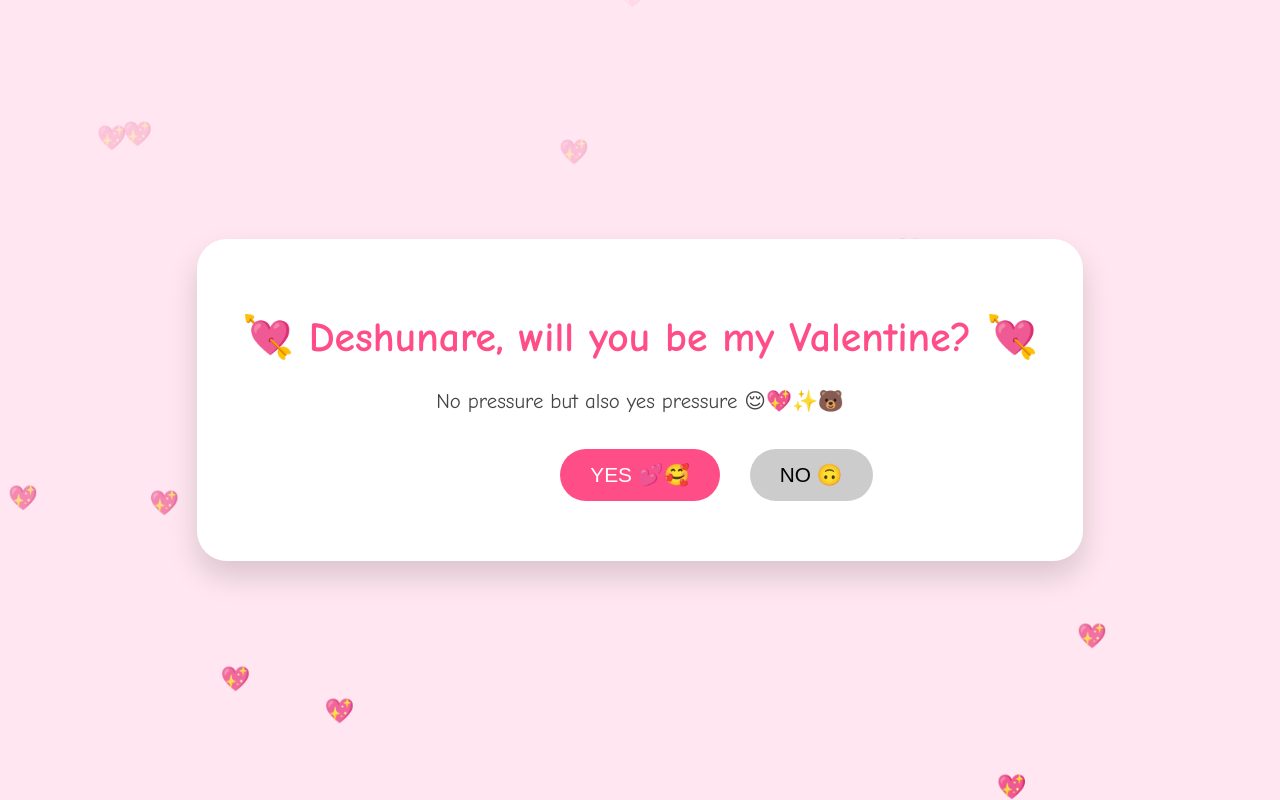
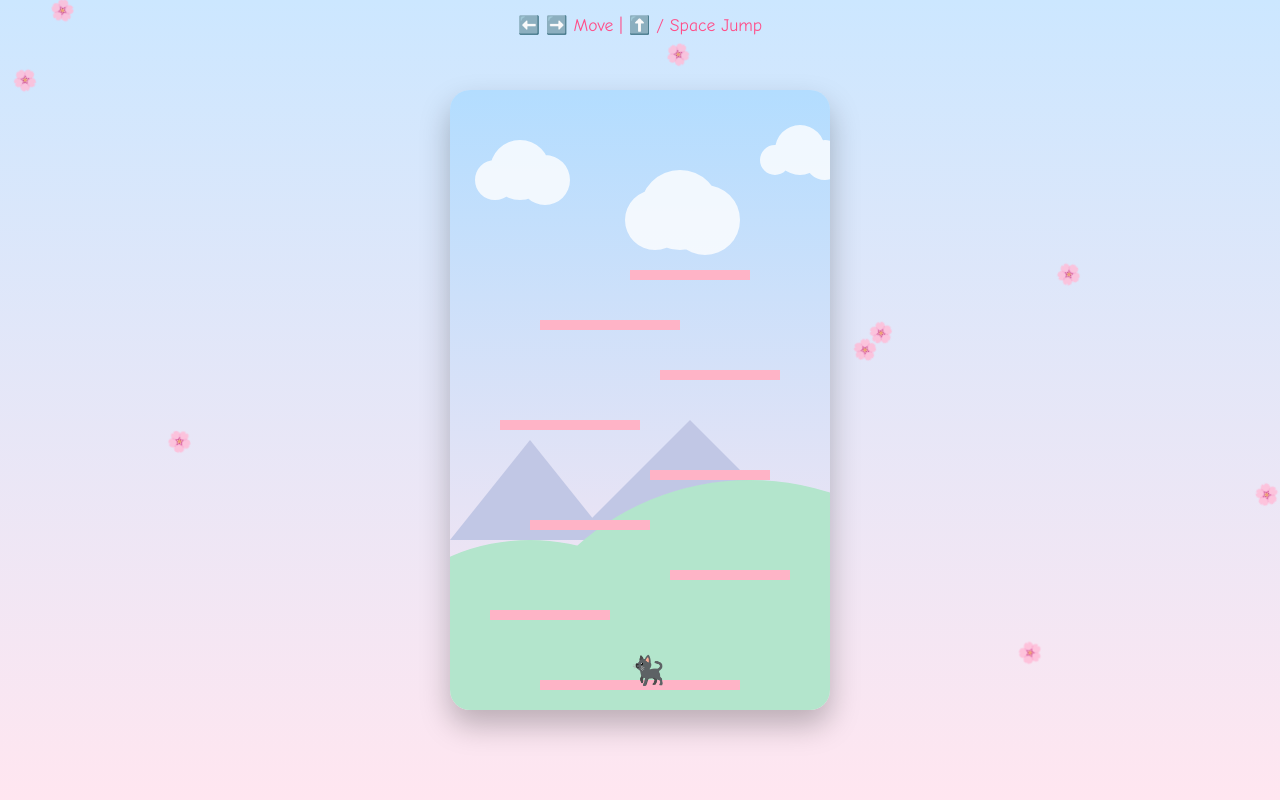
Before and after one commit to punthareeyy-ai/Will-you-be-my-valentine-Deshunare-, a plain HTML site: page index.html in a window 1280 px wide. Drawn offline with Linux system fonts and the light colour scheme.

Commit message:
Add files via upload

```diff
--- a/index.html
+++ b/index.html
@@ -1,41 +1,46 @@
 <!DOCTYPE html>
 <html lang="en">
 <head>
-  <meta charset="UTF-8">
-  <title>💘 Deshunare, Will You Be My Valentine?</title>
+  <meta charset="UTF-8" />
+  <title>🐈‍⬛ Valentine Quest</title>
 
   <style>
     body {
-      background-color: #ffe6f0;
-      font-family: "Comic Sans MS", "Poppins", cursive;
       margin: 0;
+      background: linear-gradient(#cce7ff, #ffe6f0);
+      font-family: "Comic Sans MS", cursive;
+      display: flex;
+      justify-content: center;
+      align-items: center;
+      height: 100vh;
       overflow: hidden;
     }
 
-    .container {
-      height: 100vh;
-      display: flex;
-      justify-content: center;
-      align-items: center;
-      text-align: center;
-    }
-
-    .card {
-      background: white;
-      padding: 45px;
-      border-radius: 30px;
-      box-shadow: 0 15px 30px rgba(0,0,0,0.15);
+    canvas {
+      border-radius: 20px;
+      box-shadow: 0 15px 30px rgba(0,0,0,0.25);
       z-index: 2;
     }
 
-    h1 {
+    .hint {
+      position: absolute;
+      top: 15px;
+      font-size: 1.1rem;
       color: #ff4d88;
-      font-size: 2.6rem;
+      z-index: 3;
     }
 
-    p {
-      font-size: 1.3rem;
-      color: #444;
+    .valentine {
+      display: none;
+      position: relative;
+      text-align: center;
+      z-index: 4;
+      background: rgba(255, 255, 255, 0.92);
+      padding: 30px 40px 60px;
+      border-radius: 25px;
+      box-shadow: 0 10px 25px rgba(0,0,0,0.2);
+      min-width: 320px;
+      min-height: 240px;
     }
 
     button {
@@ -45,109 +50,216 @@
       border-radius: 35px;
       border: none;
       cursor: pointer;
-      transition: transform 0.2s;
     }
 
-    button:hover {
-      transform: scale(1.1);
-    }
+    #yes { background-color: #ff4d88; color: white; }
+    #no  { background-color: #ccc; position: absolute; }
 
-    #yes {
-      background-color: #ff4d88;
-      color: white;
-    }
-
-    #no {
-      background-color: #ccc;
-      position: absolute;
-    }
-
-    /* floating hearts */
-    .heart {
+    .petal {
       position: fixed;
-      bottom: -20px;
-      font-size: 24px;
-      animation: floatUp 6s linear infinite;
-      opacity: 0.8;
+      top: -20px;
+      font-size: 20px;
+      animation: fall linear infinite;
+      opacity: 0.85;
       z-index: 1;
     }
 
-    @keyframes floatUp {
-      from {
-        transform: translateY(0);
-        opacity: 1;
-      }
-      to {
-        transform: translateY(-110vh);
-        opacity: 0;
-      }
+    @keyframes fall {
+      from { transform: translateY(0) rotate(0deg); }
+      to   { transform: translateY(110vh) rotate(360deg); }
     }
   </style>
 </head>
 
 <body>
 
-  <!-- optional background music 🎵 -->
-  <audio autoplay loop>
-    <source src="https://www.soundhelix.com/examples/mp3/SoundHelix-Song-1.mp3" type="audio/mpeg">
+<audio id="bgm" loop>
+  <source src="https://incompetech.com/music/royalty-free/mp3-royaltyfree/Wallpaper.mp3" type="audio/mpeg">
 </audio>
 
-  <div class="container">
-    <div class="card">
-      <h1>💘 Deshunare, will you be my Valentine? 💘</h1>
-      <p>No pressure but also yes pressure 😌💖✨🐻</p>
+<div class="hint">⬅️ ➡️ Move | ⬆️ / Space Jump</div>
 
+<canvas id="game" width="380" height="620"></canvas>
+
+<div class="valentine" id="valentine">
+  <h1>💘 Will you be my Valentine, Deshunare? 💘</h1>
+  <p>You climbed all this way… you cannot escape 😌🐻</p>
   <button id="yes" onclick="yesClicked()">YES 💕🥰</button>
-      <button id="no" onmouseover="moveNo()">NO 🙃</button>
-    </div>
+  <button id="no">NO 🙃</button>
 </div>
 
 <script>
-    // NO button runs away 😈
-    function moveNo() {
-      const noBtn = document.getElementById("no");
-      const x = Math.random() * (window.innerWidth - 120);
-      const y = Math.random() * (window.innerHeight - 120);
-      noBtn.style.left = x + "px";
-      noBtn.style.top = y + "px";
+  const canvas = document.getElementById("game");
+  const ctx = canvas.getContext("2d");
+  const music = document.getElementById("bgm");
+
+  let musicStarted = false;
+  function startMusic() {
+    if (!musicStarted) {
+      music.play().catch(() => {});
+      musicStarted = true;
+    }
   }
 
-    // YES = eternal happiness 💖
+  let cat = { x: 180, y: 560, w: 28, h: 28, vx: 0, vy: 0 };
+  let isGrounded = false;
+
+  const gravity = 0.6;
+  const jumpPower = -12;
+  const speed = 4;
+  const keys = {};
+
+  const clouds = [
+    { x: 40, y: 80, r: 30 },
+    { x: 200, y: 120, r: 40 },
+    { x: 320, y: 60, r: 25 }
+  ];
+
+  const platforms = [
+    { x: 90,  y: 590, w: 200, h: 10 },
+    { x: 40,  y: 520, w: 120, h: 10 },
+    { x: 220, y: 480, w: 120, h: 10 },
+    { x: 80,  y: 430, w: 120, h: 10 },
+    { x: 200, y: 380, w: 120, h: 10 },
+    { x: 50,  y: 330, w: 140, h: 10 },
+    { x: 210, y: 280, w: 120, h: 10 },
+    { x: 90,  y: 230, w: 140, h: 10 },
+    { x: 180, y: 180, w: 120, h: 10 }
+  ];
+
+  function drawBackground() {
+    const sky = ctx.createLinearGradient(0, 0, 0, canvas.height);
+    sky.addColorStop(0, "#b3ddff");
+    sky.addColorStop(1, "#ffe6f0");
+    ctx.fillStyle = sky;
+    ctx.fillRect(0, 0, canvas.width, canvas.height);
+
+    ctx.fillStyle = "#c1c7e5";
+    ctx.beginPath();
+    ctx.moveTo(0, 450);
+    ctx.lineTo(80, 350);
+    ctx.lineTo(160, 450);
+    ctx.fill();
+
+    ctx.beginPath();
+    ctx.moveTo(120, 450);
+    ctx.lineTo(240, 330);
+    ctx.lineTo(360, 450);
+    ctx.fill();
+
+    ctx.fillStyle = "#b3e5cc";
+    ctx.beginPath();
+    ctx.arc(80, 650, 200, Math.PI, Math.PI * 2);
+    ctx.arc(300, 650, 260, Math.PI, Math.PI * 2);
+    ctx.fill();
+
+    ctx.fillStyle = "rgba(255,255,255,0.8)";
+    clouds.forEach(c => {
+      ctx.beginPath();
+      ctx.arc(c.x, c.y, c.r, 0, Math.PI * 2);
+      ctx.arc(c.x + 25, c.y + 10, c.r - 5, 0, Math.PI * 2);
+      ctx.arc(c.x - 25, c.y + 10, c.r - 10, 0, Math.PI * 2);
+      ctx.fill();
+      c.x += 0.1;
+      if (c.x > canvas.width + 50) c.x = -50;
+    });
+  }
+
+  function drawPlatforms() {
+    ctx.fillStyle = "#ffb3c6";
+    platforms.forEach(p => ctx.fillRect(p.x, p.y, p.w, p.h));
+  }
+
+  function drawCat() {
+    ctx.font = "28px 'Apple Color Emoji','Segoe UI Emoji','Noto Color Emoji'";
+    ctx.fillText("🐈‍⬛", cat.x, cat.y + 28);
+  }
+
+  function update() {
+    drawBackground();
+
+    if (keys["ArrowLeft"]) cat.vx = -speed;
+    else if (keys["ArrowRight"]) cat.vx = speed;
+    else cat.vx = 0;
+
+    cat.x += cat.vx;
+    cat.vy += gravity;
+    cat.y += cat.vy;
+
+    isGrounded = false;
+
+    platforms.forEach(p => {
+      if (
+        cat.x < p.x + p.w &&
+        cat.x + cat.w > p.x &&
+        cat.y + cat.h <= p.y + 10 &&
+        cat.y + cat.h + cat.vy >= p.y
+      ) {
+        cat.vy = 0;
+        cat.y = p.y - cat.h;
+        isGrounded = true;
+      }
+    });
+
+    if (cat.y < 160) finishGame();
+
+    drawPlatforms();
+    drawCat();
+    requestAnimationFrame(update);
+  }
+
+  function jump() {
+    startMusic();
+    if (isGrounded) {
+      cat.vy = jumpPower;
+      isGrounded = false;
+    }
+  }
+
+  document.addEventListener("keydown", e => {
+    keys[e.code] = true;
+    if (e.code === "Space" || e.code === "ArrowUp") jump();
+  });
+
+  document.addEventListener("keyup", e => keys[e.code] = false);
+  document.addEventListener("touchstart", jump);
+
+  function finishGame() {
+    canvas.style.display = "none";
+    document.querySelector(".hint").style.display = "none";
+    document.getElementById("valentine").style.display = "block";
+    enableNoEscape();
+  }
+
+  function createPetal() {
+    const petal = document.createElement("div");
+    petal.className = "petal";
+    petal.innerText = "🌸";
+    petal.style.left = Math.random() * 100 + "vw";
+    petal.style.animationDuration = Math.random() * 5 + 6 + "s";
+    document.body.appendChild(petal);
+    setTimeout(() => petal.remove(), 11000);
+  }
+  setInterval(createPetal, 400);
+
+  function enableNoEscape() {
+    const noBtn = document.getElementById("no");
+    const box = document.getElementById("valentine");
+    noBtn.addEventListener("mousemove", () => {
+      noBtn.style.left = Math.random() * (box.clientWidth - noBtn.offsetWidth) + "px";
+      noBtn.style.top  = Math.random() * (box.clientHeight - noBtn.offsetHeight) + "px";
+    });
+  }
+
   function yesClicked() {
-      document.body.innerHTML = `
-        <div style="
-          background-color:#ffe6f0;
-          height:100vh;
-          display:flex;
-          flex-direction:column;
-          justify-content:center;
-          align-items:center;
-          text-align:center;
-          font-family:'Comic Sans MS', cursive;
-        ">
+    document.getElementById("valentine").innerHTML = `
       <h1 style="color:#ff4d88;">YAYYYY 😭💘✨</h1>
-          <p style="font-size:1.8rem;">Thank you so much for being my Valentine 💐🥰</p>
-          <p>I love you sooo much bb💕🐻💞</p>
-          <p>Lemme give you some kissy hehe💋</p>
-        </div>
+      <p style="font-size:1.6rem;">You’re officially my Valentine, Deshunare 💐🥰</p>
+      <p>I love you sooo much 💕🐻💞</p>
     `;
   }
 
-    // floating hearts 💖💖💖
-    function createHeart() {
-      const heart = document.createElement("div");
-      heart.className = "heart";
-      heart.innerText = "💖";
-      heart.style.left = Math.random() * 100 + "vw";
-      heart.style.animationDuration = (Math.random() * 3 + 4) + "s";
-      document.body.appendChild(heart);
-
-      setTimeout(() => {
-        heart.remove();
-      }, 6000);
-    }
-
-    setInterval(createHeart, 350);
+  update();
 </script>
 
 </body>
```
Lines whose indentation alone changed are shown as unchanged.
